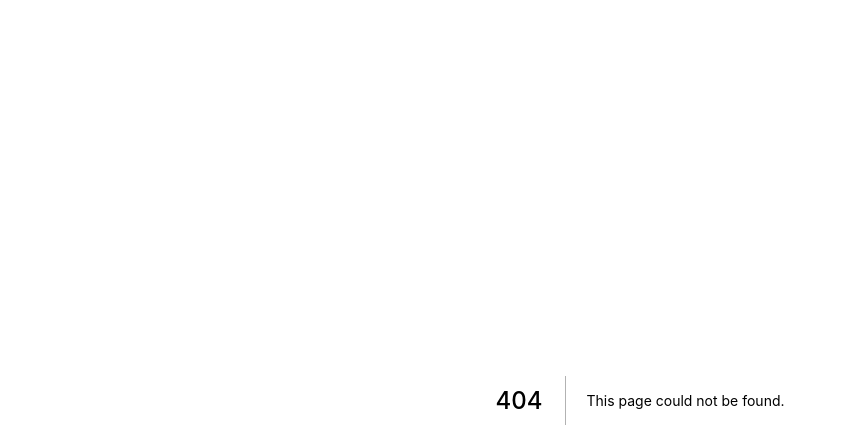
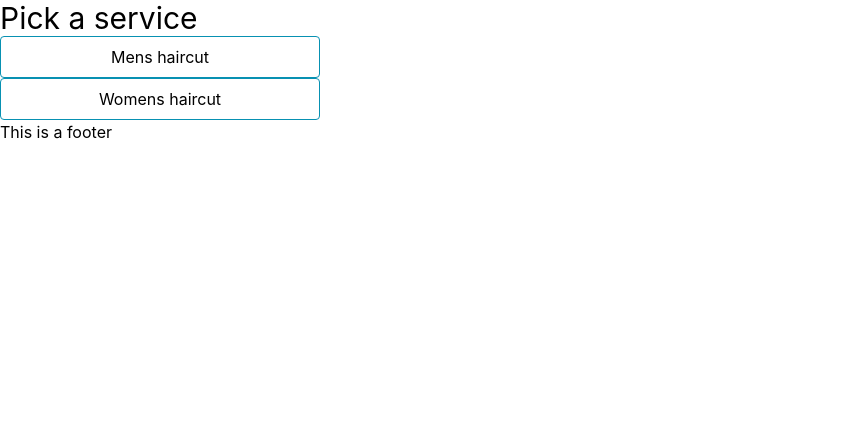
Before and after one commit to kapantzak/booking-app, a Next.js app: page /services in a window 1280 px wide. Before the commit this address had no page. Shown: the top 448 px of the page, without its empty margins (0-847 px from the left). Built offline with nearby package versions, Linux system fonts and the light colour scheme.

Commit message:
Introduce services page and respective components

```diff
--- /dev/null
+++ b/components/Services/Service.js
@@ -0,0 +1,26 @@
+import PropTypes from "prop-types";
+
+const Service = ({ id, name, clickHandler }) => {
+  return (
+    <div
+      className="text-center py-2 md:w-1/2 lg:w-1/4 border border-solid border-cyan-600 rounded"
+      role="button"
+      aria-label={`Service - ${name}`}
+      onClick={() => clickHandler(id)}
+    >
+      {name}
+    </div>
+  );
+};
+
+Service.defaultProps = {
+  clickHandler: () => {},
+};
+
+Service.propTypes = {
+  id: PropTypes.number.isRequired,
+  name: PropTypes.string.isRequired,
+  clickHandler: PropTypes.func,
+};
+
+export default Service;
--- /dev/null
+++ b/components/Services/Services.js
@@ -0,0 +1,36 @@
+import PropTypes from "prop-types";
+import { useRouter } from "next/router";
+import Service from "./Service";
+
+const Services = ({ services }) => {
+  const router = useRouter();
+  const serviceClickHandler = (id) => {
+    router.push({
+      pathname: "/calendar",
+      query: { service: id },
+    });
+  };
+
+  return (
+    <div>
+      {services.map(({ id, name }) => (
+        <Service
+          key={id}
+          id={id}
+          name={name}
+          clickHandler={serviceClickHandler}
+        />
+      ))}
+    </div>
+  );
+};
+
+Services.defaultProps = {
+  services: [],
+};
+
+Services.propTypes = {
+  services: PropTypes.array,
+};
+
+export default Services;
--- /dev/null
+++ b/components/Services/index.js
@@ -0,0 +1,3 @@
+import Services from "./Services";
+
+export default Services;
--- /dev/null
+++ b/pages/calendar/index.js
@@ -0,0 +1,33 @@
+import Head from "next/head";
+import { useState, useEffect } from "react";
+import { useRouter } from "next/router";
+import DefaultLayout from "@/layouts/DefaultLayout";
+import DateTimePicker from "@/components/DateTimePicker";
+
+export default function Calendar() {
+  const { query } = useRouter();
+  const { service } = query;
+  const [state, setState] = useState({});
+
+  const dateTimeSelectionHandler = (dateTime) => {
+    setState({ service, ...dateTime });
+  };
+
+  useEffect(() => {
+    console.log(state);
+  }, [state]);
+
+  return (
+    <DefaultLayout>
+      <Head>
+        <title>PickMyTime | Calendar</title>
+        <meta
+          name="description"
+          content="A simple booking application for small businesses"
+        />
+      </Head>
+      <h1 className="text-3xl">Pick a date and time slot</h1>
+      <DateTimePicker onDateTimeSelect={dateTimeSelectionHandler} />
+    </DefaultLayout>
+  );
+}
--- a/pages/index.js
+++ b/pages/index.js
@@ -1,10 +1,8 @@
 import Head from "next/head";
+import Link from "next/link";
 import DefaultLayout from "@/layouts/DefaultLayout";
-import DateTimePicker from "@/components/DateTimePicker";
 
 export default function Home() {
-  const dateTimeSelectionHandler = (dateTime) => console.log(dateTime);
-
   return (
     <DefaultLayout>
       <Head>
@@ -15,7 +13,9 @@ export default function Home() {
         />
       </Head>
       <h1 className="text-3xl">Booking app</h1>
-      <DateTimePicker onDateTimeSelect={dateTimeSelectionHandler} />
+      <Link href="/services">
+        <a>Services</a>
+      </Link>
     </DefaultLayout>
   );
 }
--- /dev/null
+++ b/pages/services/index.js
@@ -0,0 +1,24 @@
+import Head from "next/head";
+import DefaultLayout from "@/layouts/DefaultLayout";
+import Services from "@/components/Services";
+
+const services = [
+  { id: 1, name: "Mens haircut" },
+  { id: 2, name: "Womens haircut" },
+];
+
+export default function ServicesPage() {
+  return (
+    <DefaultLayout>
+      <Head>
+        <title>PickMyTime | Services</title>
+        <meta
+          name="description"
+          content="A simple booking application for small businesses"
+        />
+      </Head>
+      <h1 className="text-3xl">Pick a service</h1>
+      <Services services={services} />
+    </DefaultLayout>
+  );
+}
```
